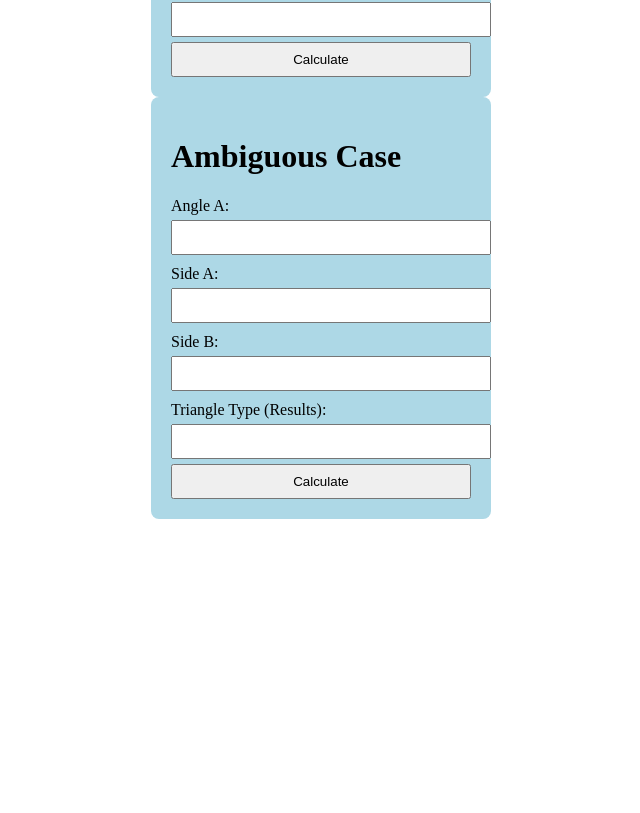
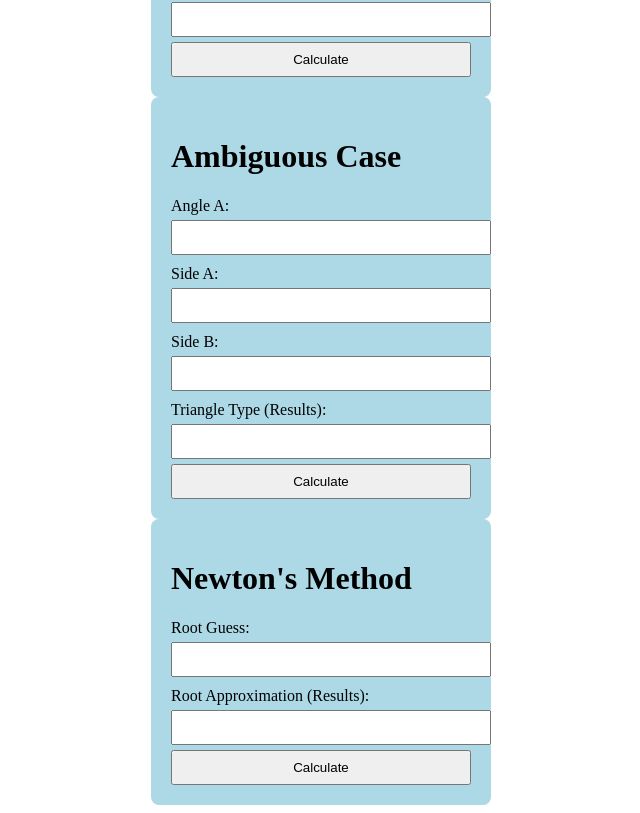
Before and after one commit to WaddlesTheWaffles/ICS4U-Assignment-4, a React (Vite) app: page / in a window 1280 px wide. Shown: the part 333-1146 px from the top of the page, without its empty margins (319-959 px from the left). Before the commit the page ends 860 px from the top, so only its background shows below. Built offline with nearby package versions, Linux system fonts and the light colour scheme.

Commit message:
Completed jsx code for Newton's method, created files for polynomial functions

```diff
--- a/src/App.jsx
+++ b/src/App.jsx
@@ -1,6 +1,7 @@
 import './App.css'
 import HeronFormula from './components/HeronFormula.jsx'
 import AmbiguousCase from './components/AmbiguousCase.jsx';
+import NewtonMethod from './components/NewtonMethod.jsx';
 
 function App() {
 
@@ -8,6 +9,7 @@ function App() {
         <div>
             <HeronFormula />
             <AmbiguousCase />
+            <NewtonMethod />
         </div>
     )
 }
--- a/src/components/NewtonMethod.jsx
+++ b/src/components/NewtonMethod.jsx
@@ -24,8 +24,16 @@ function NewtonMethod() {
         setrootAprox(x1);
     }
     return (
-        <form>
-{/* finish laater */}
+        <form onSubmit={e => newtonMethod(e)}>
+            <h1>Newton's Method</h1>
+            <label>Root Guess:</label>
+            <input required type='number' value={rootGuess} onChange={(event) => { setrootGuess(Number(event.target.value)) }} />
+
+            <label>Root Approximation (Results):</label>
+            <input readOnly type='text' value={rootAprox} />
+            <input type='submit' value="Calculate" />
         </form>
     )
 }
+
+export default NewtonMethod
--- /dev/null
+++ b/src/components/PolynomialFunction.css
@@ -0,0 +1,18 @@
+form {
+    padding: 20px;
+    background-color: lightblue;
+    border-radius: 8px;
+    width: 300px;
+    margin: auto;
+}
+
+label {
+    display: block;
+    margin-top: 10px;
+}
+
+input[type="number"], input[type="text"], input[type="submit"] {
+    width: 100%;
+    padding: 8px;
+    margin-top: 5px;
+}
```
Also changed, not shown: src/components/PolynomialFunction.jsx (added).
